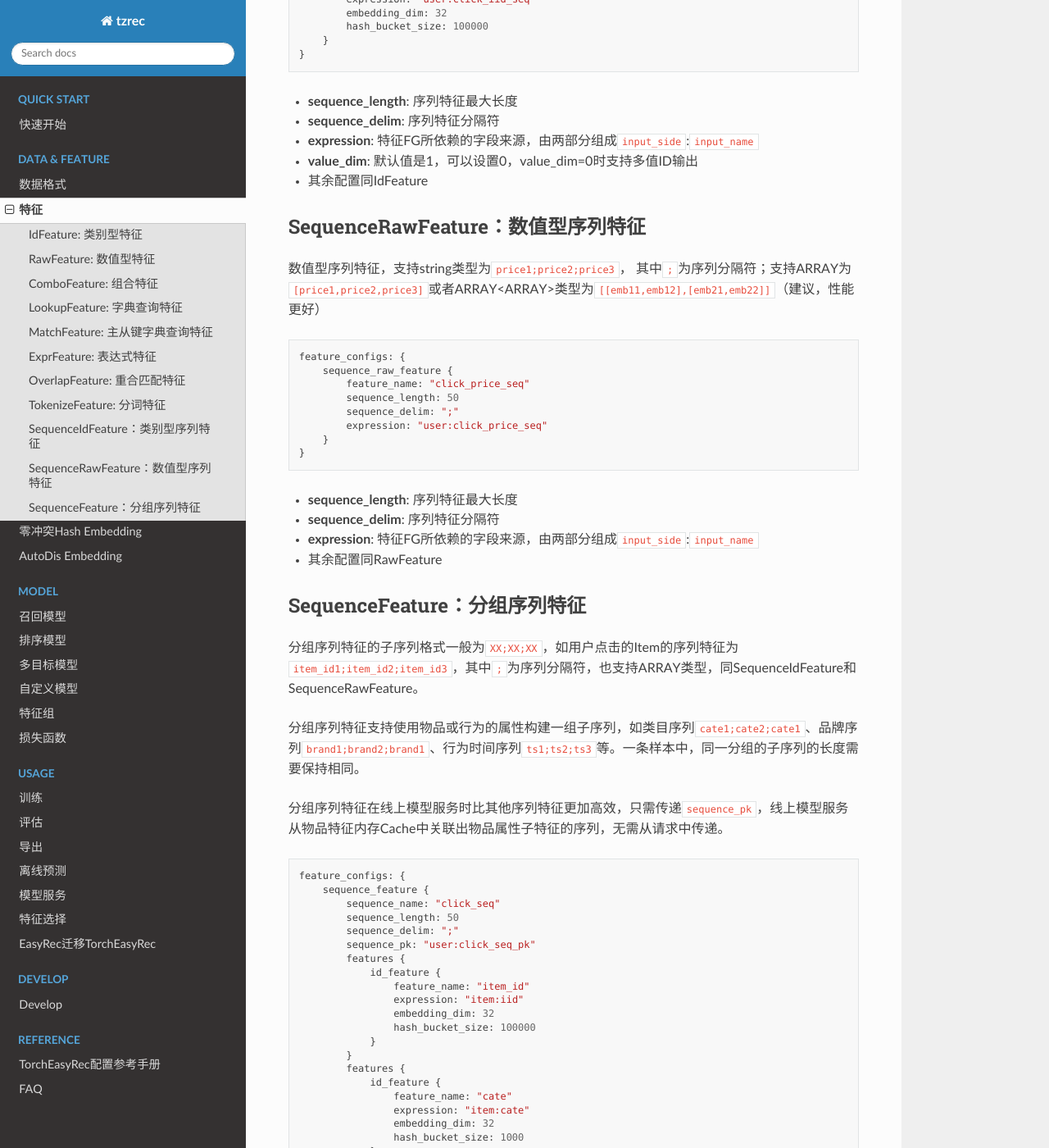
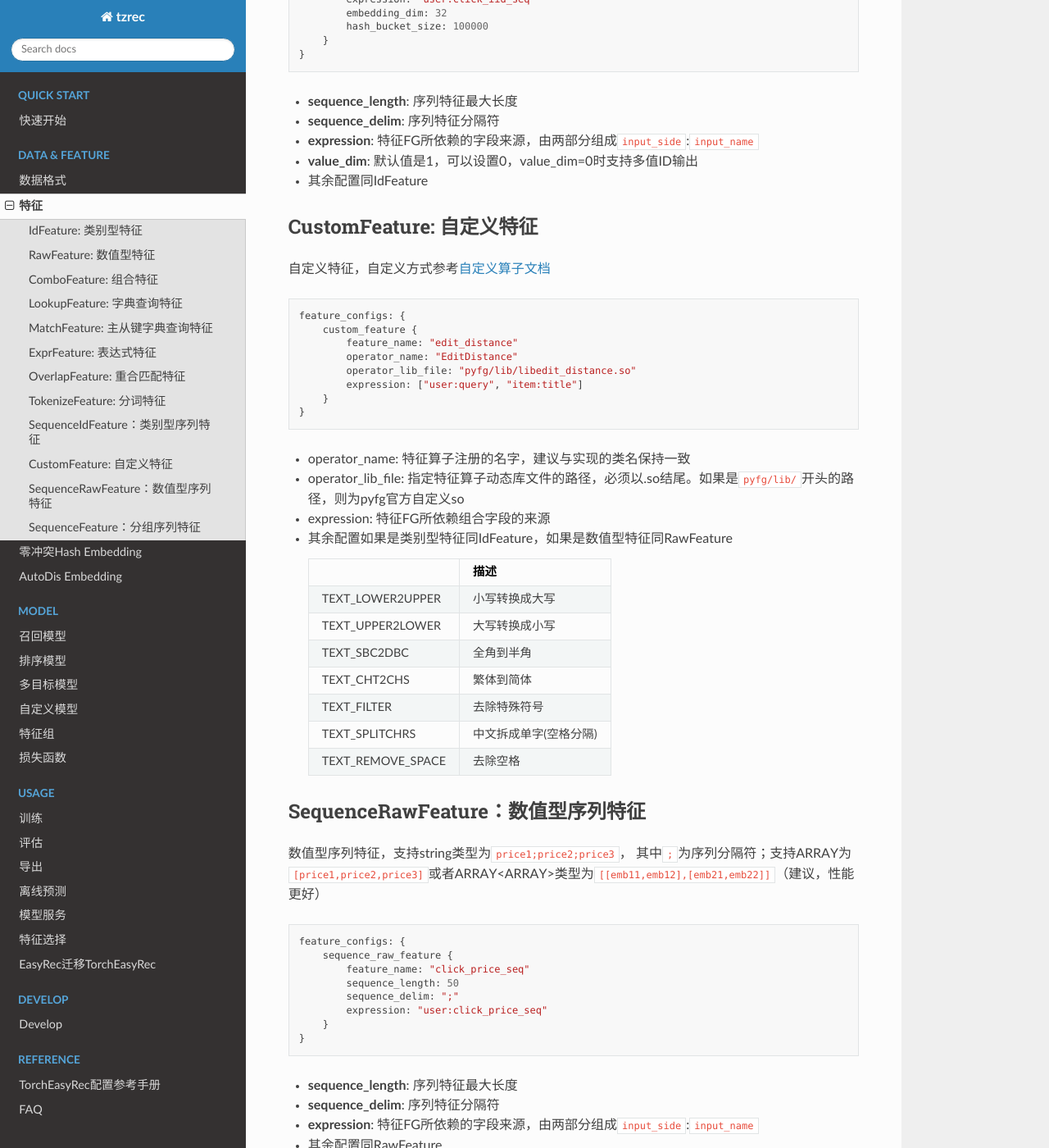
Before and after one commit to alibaba/TorchEasyRec, a Sphinx documentation site: the page built from docs/source/feature/feature.md, in a window 1280 px wide and 1400 px high, scrolled down 10157 px. Shown: the whole window at 82% size. Built offline with Sphinx 7.4.7 and the Read the Docs theme 3.1.0, drawn with Linux system fonts in a browser that asks for light colours; pages that are not in the unit, such as notebooks, are missing from menus.

Commit message:
add custom sequence feature

````diff
--- a/docs/source/feature/feature.md
+++ b/docs/source/feature/feature.md
@@ -471,6 +471,39 @@ feature_configs: {
 - **value_dim**: 默认值是1，可以设置0，value_dim=0时支持多值ID输出
 - 其余配置同IdFeature
 
+## CustomFeature: 自定义特征
+
+自定义特征，自定义方式参考[自定义算子文档](https://help.aliyun.com/zh/airec/what-is-pai-rec/user-guide/custom-feature-operator)
+
+```
+feature_configs: {
+    custom_feature {
+        feature_name: "edit_distance"
+        operator_name: "EditDistance"
+        operator_lib_file: "pyfg/lib/libedit_distance.so"
+        expression: ["user:query", "item:title"]
+    }
+}
+```
+
+- operator_name: 特征算子注册的名字，建议与实现的类名保持一致
+
+- operator_lib_file: 指定特征算子动态库文件的路径，必须以.so结尾。如果是`pyfg/lib/`开头的路径，则为pyfg官方自定义so
+
+- expression: 特征FG所依赖组合字段的来源
+
+- 其余配置如果是类别型特征同IdFeature，如果是数值型特征同RawFeature
+
+  |                   | 描述                   |
+  | ----------------- | ---------------------- |
+  | TEXT_LOWER2UPPER  | 小写转换成大写         |
+  | TEXT_UPPER2LOWER  | 大写转换成小写         |
+  | TEXT_SBC2DBC      | 全角到半角             |
+  | TEXT_CHT2CHS      | 繁体到简体             |
+  | TEXT_FILTER       | 去除特殊符号           |
+  | TEXT_SPLITCHRS    | 中文拆成单字(空格分隔) |
+  | TEXT_REMOVE_SPACE | 去除空格               |
+
 ## SequenceRawFeature：数值型序列特征
 
 数值型序列特征，支持string类型为`price1;price2;price3`， 其中`;`为序列分隔符；支持ARRAY<float>为`[price1,price2,price3]`或者ARRAY\<ARRAY<float>>类型为`[[emb11,emb12],[emb21,emb22]]`（建议，性能更好）
````
Also changed, not shown: 2 other files.
